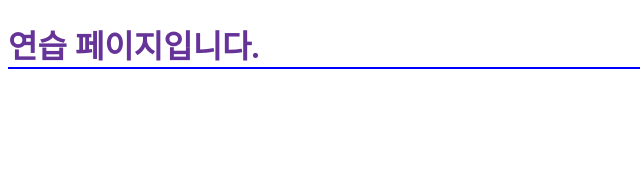
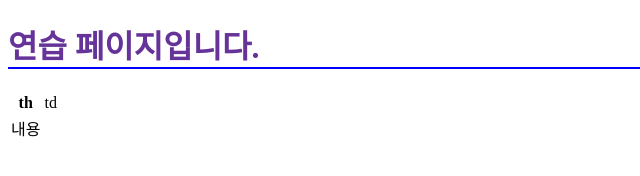
Before and after one commit to zlxl0519/git_test01, a plain HTML site: page practice.html in a window 1280 px wide. Shown: the full height of the page, 0-640 px from the left. Drawn offline with Linux system fonts and the light colour scheme.

Commit message:
practice.html table added rebase 연습용

```diff
--- a/practice.html
+++ b/practice.html
@@ -13,5 +13,15 @@
 </head>
 <body>
     <h1>연습 페이지입니다.</h1>
+    <table>
+        <thead>
+            <th>th</th>
+            <td>td</td>
+        </thead>
+        <tbody>
+            <td>내용</td>
+
+        </tbody>
+    </table>
 </body>
 </html>
```
